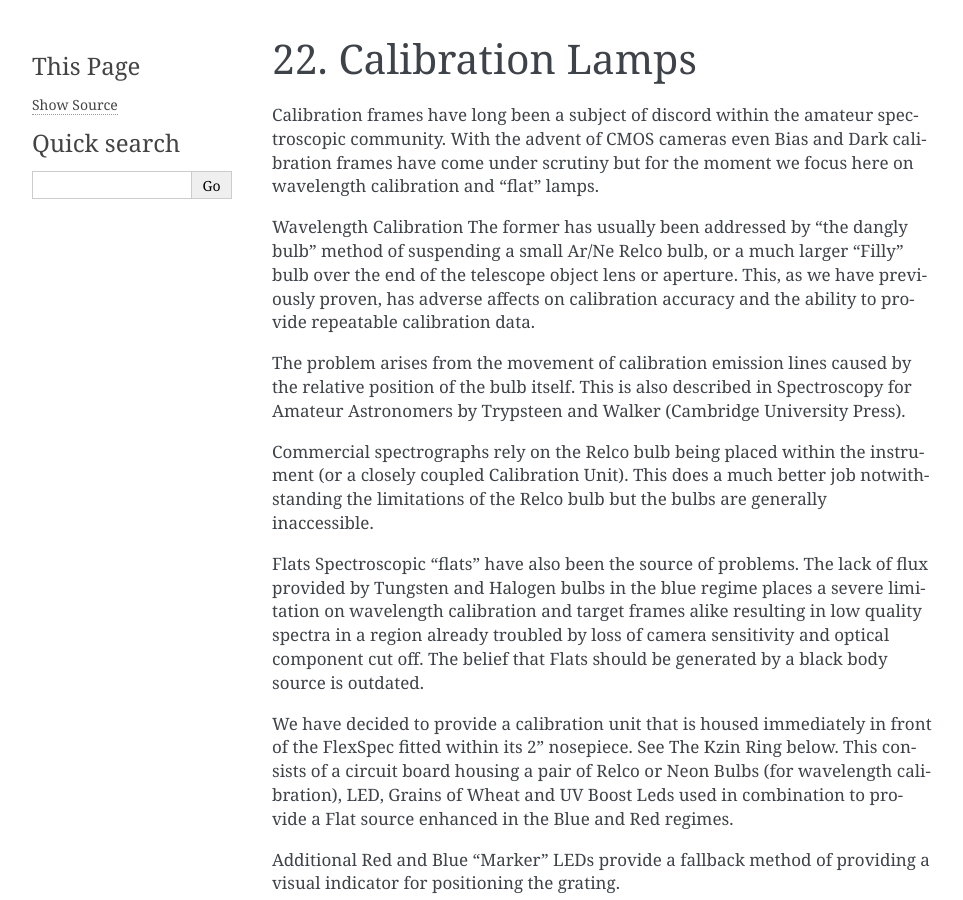
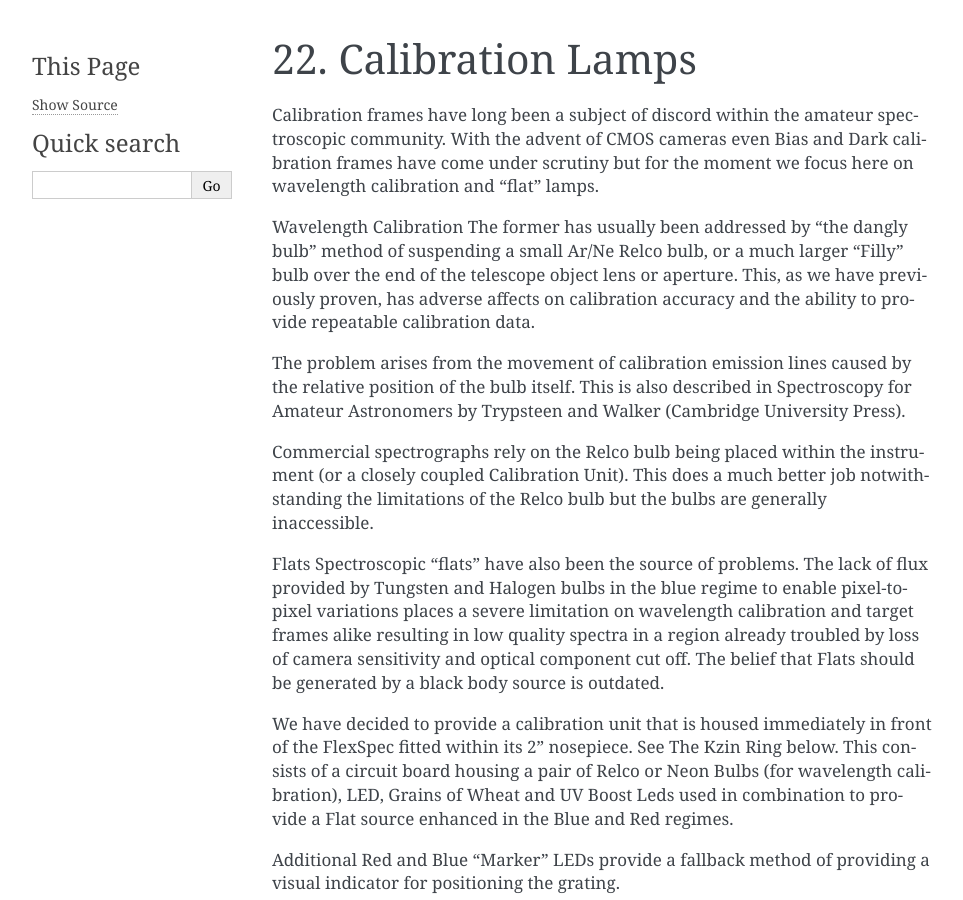
Before and after one commit to The-SMTSci/FlexSpec1, a Sphinx documentation site: the page built from docs/source/callamps.rst, in a window 1280 px wide and 900 px high. Shown: the whole window, without its empty margins (148-1111 px from the left). Built offline with Sphinx 7.4.7, drawn with Linux system fonts in a browser that asks for light colours; some of the changed text lies outside the part shown.

Commit message:
Update callamps.rst

```diff
--- a/docs/source/callamps.rst
+++ b/docs/source/callamps.rst
@@ -26,9 +26,10 @@
 Flats
 Spectroscopic "flats" have also been the source of problems.  The lack
 of flux provided by Tungsten and Halogen bulbs in the blue regime
-places a severe limitation on wavelength calibration and target frames
-alike resulting in low quality spectra in a region already troubled by loss
-of camera sensitivity and optical component cut off.  The belief that
+to enable pixel-to-pixel variations places a severe limitation on
+wavelength calibration and target frames alike resulting in low
+quality spectra in a region already troubled by loss of camera
+sensitivity and optical component cut off.  The belief that
 Flats should be generated by a black body source is outdated.
 
 We have decided to provide a calibration unit that is housed immediately
@@ -86,6 +87,15 @@
 
 .. figure:: images/FS1Calibration.png
 
-
+.
 
 .. figure:: images/ISIS.png
+
+Best Practice techniques such as always placing Reference star and
+Target star on the same slit pixel should be followed in addition
+to trimming all images to remove statistitcal contamination
+from dead areas of the frames.  As always, an odd number of frames
+should be recorded.
+
+It is our position that binning, especially with CMOS cameras, should
+always be avoided.
```
